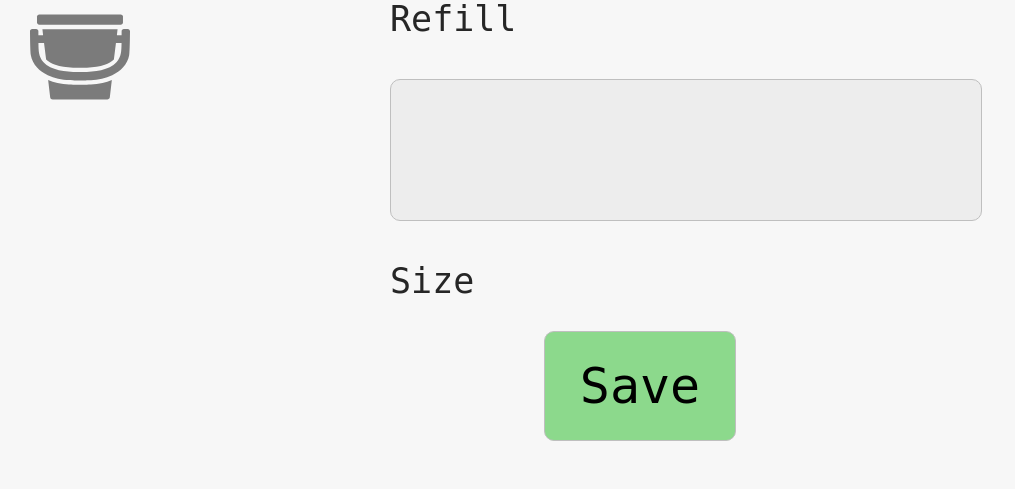
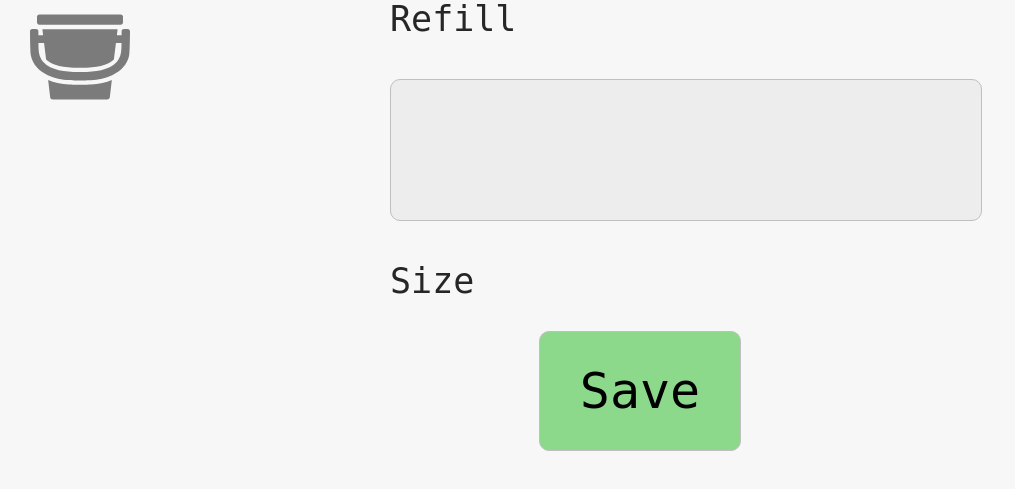
Before and after one commit to bryanchambers/buckets, a Flask app: page /buckets/new in a window 1280 px wide. Shown: the part 655-1144 px from the top of the page, without its empty margins (0-1015 px from the left). Before the commit the page ends 1096 px from the top, so only its background shows below. Run offline with Flask 2, Linux system fonts and the light colour scheme; some libraries are stand-ins or nearby versions.

Commit message:
Updated bucket styling

```diff
--- a/static/style.css
+++ b/static/style.css
@@ -3,6 +3,12 @@ body {
 	font-family: monospace;
     font-size: 35px;
     color: #262626;
+}
+
+#wrapper {
+    width:  95%;
+    margin: 0 auto;
+    padding: 0px;
 }
 
 .txt-center {
@@ -47,7 +53,7 @@ input, select {
 
 button {
     margin: 30px 15px;
-    padding: 25px 35px;
+    padding: 30px 40px;
     font-size: 50px;
     font-family: inherit;
     background: #e6e6e6;
@@ -132,11 +138,7 @@ button {
 	opacity: 0.5;
 }
 
-#wrapper {
-    width:  95%;
-    margin: 0 auto;
-    /* padding-bottom: 300px; */
-}
+
 
 
 
--- a/templates/layout.html
+++ b/templates/layout.html
@@ -9,7 +9,7 @@
 	</head>
 
 	<body>
-		<div class='container-fluid' id='wrapper'>
+		<div id='wrapper'>
 			<p id='title'>{{ title }}</p>
 			{% block body %}{% endblock %}
 		</div>
```
